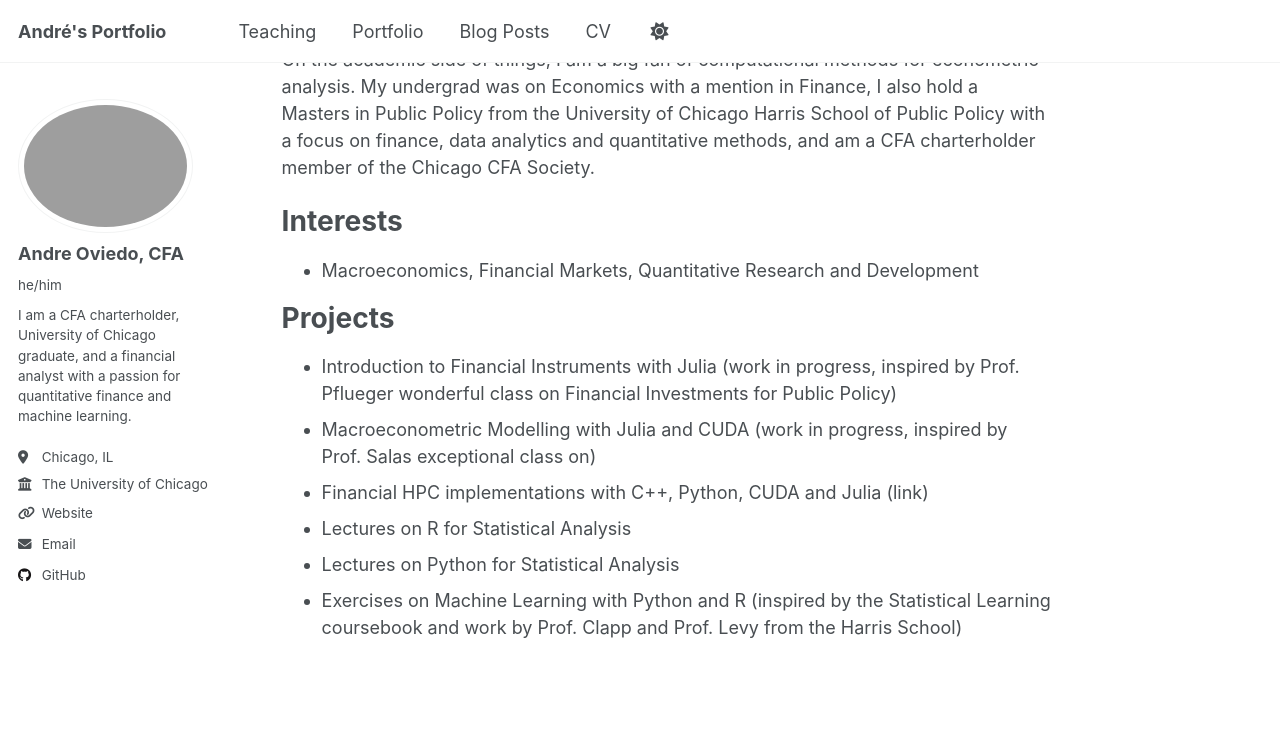
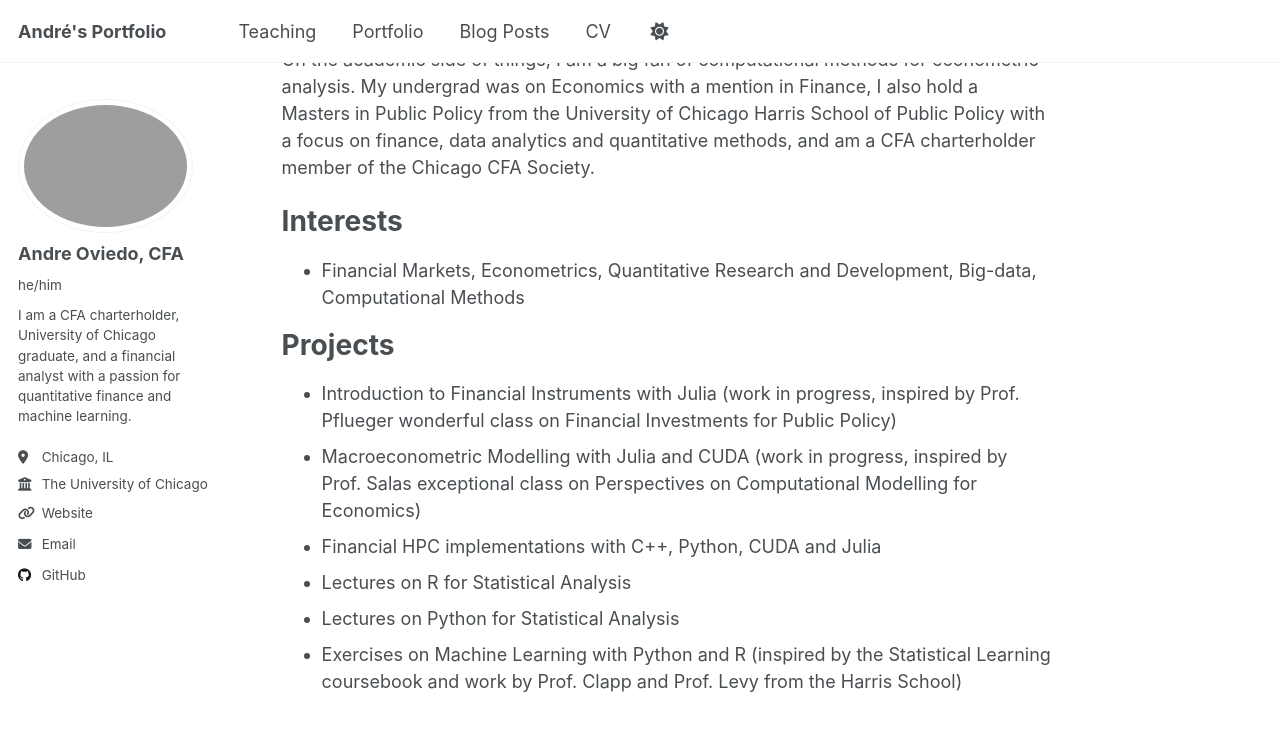
Before and after one commit to andreoviedo/andreoviedo.github.io, a Jekyll site: the page built from _pages/about.md, in a window 1280 px wide and 900 px high, scrolled down 382 px. Shown: the top 731 px of the window. Built offline with Jekyll 4.4.1, drawn with Linux system fonts in a browser that asks for light colours; a script that is not in the unit is left out.

Commit message:
Update about page to refine interests and clarify project descriptions in financial research and econometrics.

```diff
--- a/_pages/about.md
+++ b/_pages/about.md
@@ -19,13 +19,13 @@ On the academic side of things, I am a big fan of computational methods for econ
 
 # Interests
 
-- Macroeconomics, Financial Markets, Quantitative Research and Development
+- Financial Markets, Econometrics, Quantitative Research and Development, Big-data, Computational Methods
 
 # Projects
 
 - Introduction to Financial Instruments with Julia (work in progress, inspired by Prof. Pflueger wonderful class on Financial Investments for Public Policy)
-- Macroeconometric Modelling with Julia and CUDA (work in progress, inspired by Prof. Salas exceptional class on)
-- Financial HPC implementations with C++, Python, CUDA and Julia (link)
+- Macroeconometric Modelling with Julia and CUDA (work in progress, inspired by Prof. Salas exceptional class on Perspectives on Computational Modelling for Economics)
+- Financial HPC implementations with C++, Python, CUDA and Julia
 - Lectures on R for Statistical Analysis
 - Lectures on Python for Statistical Analysis
 - Exercises on Machine Learning with Python and R (inspired by the Statistical Learning coursebook and work by Prof. Clapp and Prof. Levy from the Harris School)
```
